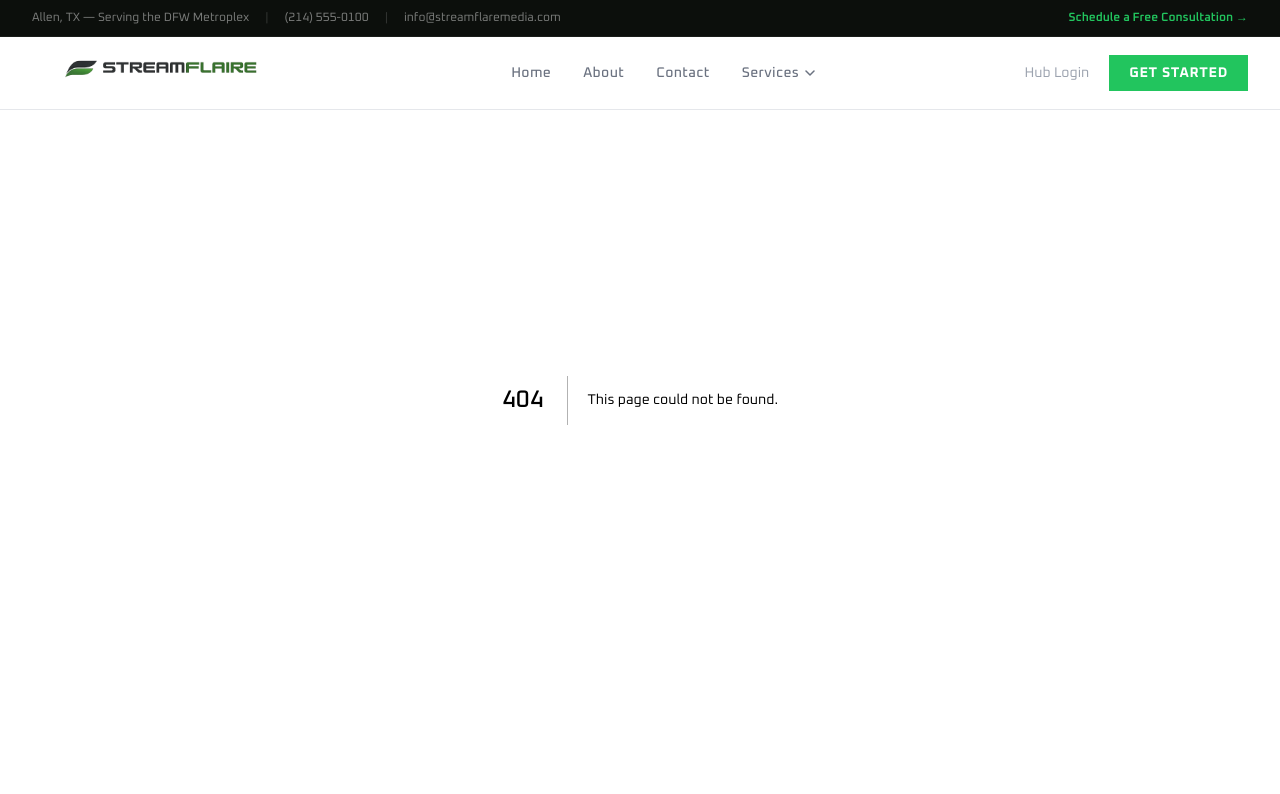
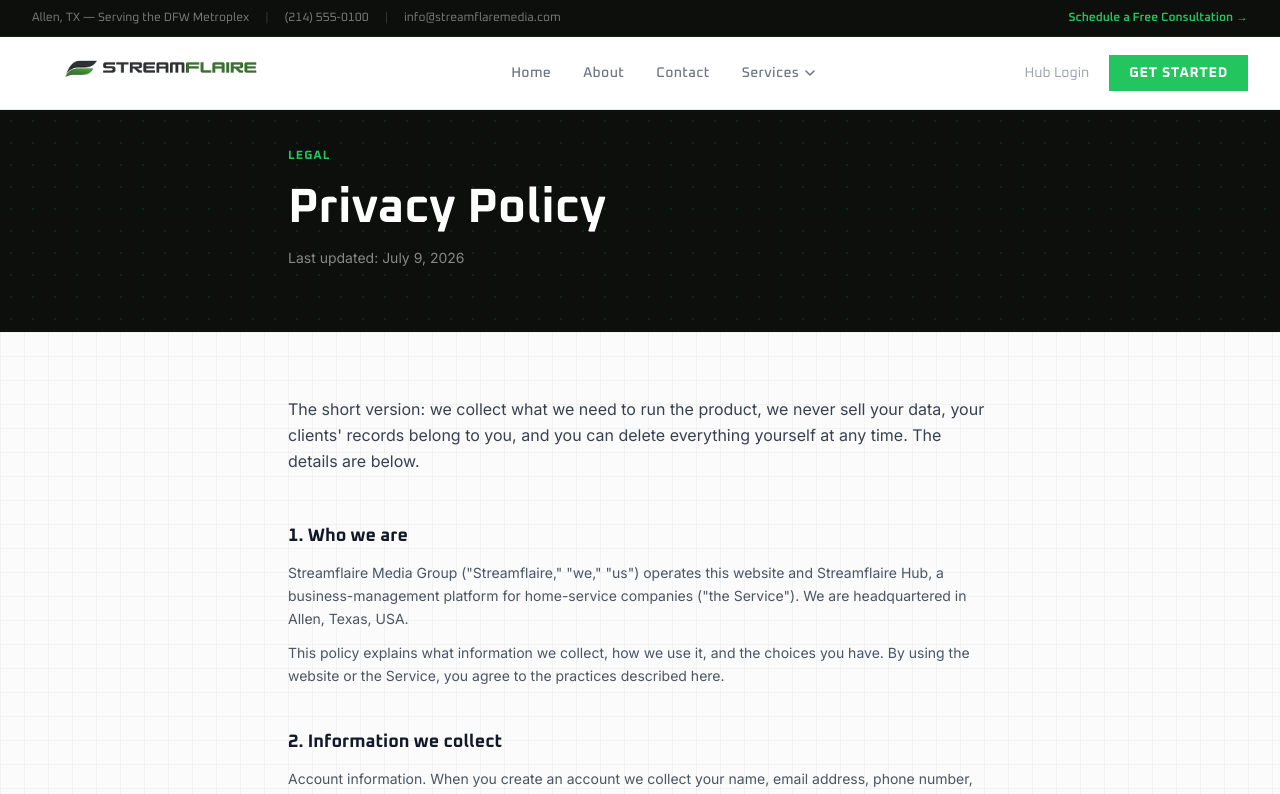
Before and after one commit to slyf3ll0w/knightlydigital, a Next.js app: page /privacy in a window 1280 px wide. Before the commit this address had no page. Shown: the top 794 px of the page. Built offline with nearby package versions, Linux system fonts and the light colour scheme.

Commit message:
feat: privacy policy page at /privacy (fixes dead footer link; store prerequisite)
Co-Authored-By: Claude Fable 5 <noreply@anthropic.com>

```diff
--- /dev/null
+++ b/app/privacy/page.tsx
@@ -0,0 +1,171 @@
+import type { Metadata } from 'next';
+import Link from 'next/link';
+
+export const metadata: Metadata = {
+  title: 'Privacy Policy',
+  description:
+    'How Streamflaire and Streamflaire Hub collect, use, and protect your information.',
+};
+
+const LAST_UPDATED = 'July 9, 2026';
+
+/* Generic policy covering both the marketing site and Streamflaire Hub.
+   Both app stores require a public privacy-policy URL, so this page is a
+   Play Store / App Store prerequisite — keep it accurate as features ship. */
+
+const sections: { heading: string; paragraphs: (string | React.ReactNode)[] }[] = [
+  {
+    heading: '1. Who we are',
+    paragraphs: [
+      'Streamflaire Media Group ("Streamflaire," "we," "us") operates this website and Streamflaire Hub, a business-management platform for home-service companies ("the Service"). We are headquartered in Allen, Texas, USA.',
+      'This policy explains what information we collect, how we use it, and the choices you have. By using the website or the Service, you agree to the practices described here.',
+    ],
+  },
+  {
+    heading: '2. Information we collect',
+    paragraphs: [
+      'Account information. When you create an account we collect your name, email address, phone number, and a password (stored only in hashed form). Business owners may also provide company details such as a business name, logo, service area, business hours, and branding.',
+      'Business records you create. The Service exists to manage your business, so we store the records you and your team create: clients and their contact details, service requests, quotes, invoices, appointments, payments you record, agreements, team chat messages, photos, and notes.',
+      'Automatically collected information. We collect limited technical information needed to run the Service — such as IP address, browser and device type, and login timestamps — for security and troubleshooting. We do not run third-party advertising trackers.',
+      'Push notification subscriptions. If you turn on notifications, we store the device subscription needed to deliver them. You can turn notifications off at any time in your profile or device settings.',
+    ],
+  },
+  {
+    heading: '3. Your clients’ information',
+    paragraphs: [
+      'Businesses using Streamflaire Hub upload and manage information about their own customers (names, contact details, addresses, job history). That information belongs to the business that entered it. We process it only to provide the Service to that business and never sell it or use it for advertising.',
+      'If you are a customer of a business that uses Streamflaire Hub and have questions about your information, please contact that business directly — they control their records.',
+    ],
+  },
+  {
+    heading: '4. How we use information',
+    paragraphs: [
+      'We use the information we collect to operate the Service: authenticating you, storing your business records, sending the emails and notifications you or your workflows trigger (for example quotes, invoices, booking confirmations, and reminders), preventing spam and abuse, providing support, and improving the product.',
+      'We do not sell personal information, and we do not share it with third parties for their own marketing.',
+    ],
+  },
+  {
+    heading: '5. AI features',
+    paragraphs: [
+      'Some features — such as the setup wizard and the built-in assistant — are powered by third-party AI models (currently Google Gemini). When you use these features, the relevant text you provide (and, for the assistant, relevant business records needed to answer your request) is sent to the AI provider to generate a response. We only send what is needed to power the feature you are using.',
+    ],
+  },
+  {
+    heading: '6. Service providers',
+    paragraphs: [
+      'We rely on a small number of vendors to run the Service, and they only receive the data required to do their job: cloud hosting and database infrastructure (Railway), transactional email delivery (Resend), bot and spam protection (Cloudflare Turnstile), and AI processing (Google). Payment processing, where offered, is handled by dedicated payment providers — we do not store full card numbers on our servers.',
+    ],
+  },
+  {
+    heading: '7. Cookies',
+    paragraphs: [
+      'We use essential cookies only — primarily a session cookie that keeps you signed in. We do not use advertising or cross-site tracking cookies.',
+    ],
+  },
+  {
+    heading: '8. Data retention and deletion',
+    paragraphs: [
+      'We keep your information for as long as your account is active. Business owners can permanently delete their account and company data at any time from Settings inside the app (Danger Zone → Delete account). Team members can ask the business owner or contact us to remove their account. Some records may persist briefly in encrypted backups before being cycled out.',
+    ],
+  },
+  {
+    heading: '9. Security',
+    paragraphs: [
+      'All traffic to the Service is encrypted in transit (HTTPS). Passwords are stored hashed, access to production systems is restricted, and client-facing links use unguessable tokens. No system is perfectly secure, but we take reasonable measures appropriate to the data we hold, and we will notify affected users of any breach as required by law.',
+    ],
+  },
+  {
+    heading: '10. Children',
+    paragraphs: [
+      'The website and the Service are business tools intended for adults. They are not directed to children under 13, and we do not knowingly collect information from children.',
+    ],
+  },
+  {
+    heading: '11. Changes to this policy',
+    paragraphs: [
+      'We may update this policy as the Service evolves. When we do, we will update the date at the top of this page, and for significant changes we will notify you in the app or by email.',
+    ],
+  },
+  {
+    heading: '12. Contact us',
+    paragraphs: [
+      <span key="contact">
+        Questions about this policy or your data? Email{' '}
+        <a
+          href="mailto:info@streamflaremedia.com"
+          className="font-medium underline underline-offset-2"
+          style={{ color: '#16A34A' }}
+        >
+          info@streamflaremedia.com
+        </a>{' '}
+        or reach out through our{' '}
+        <Link
+          href="/contact"
+          className="font-medium underline underline-offset-2"
+          style={{ color: '#16A34A' }}
+        >
+          contact page
+        </Link>
+        .
+      </span>,
+    ],
+  },
+];
+
+export default function PrivacyPage() {
+  return (
+    <>
+      {/* ── HERO ── */}
+      <section className="pt-[148px] pb-16 bg-dot-pattern" style={{ backgroundColor: '#0C0F0C' }}>
+        <div className="max-w-3xl mx-auto px-6 lg:px-8">
+          <p
+            className="text-xs font-bold uppercase tracking-widest mb-5"
+            style={{ color: '#22C55E', fontFamily: 'Oxanium, system-ui, sans-serif' }}
+          >
+            Legal
+          </p>
+          <h1
+            className="text-4xl sm:text-5xl font-bold text-white leading-tight mb-4"
+            style={{ fontFamily: 'Oxanium, system-ui, sans-serif' }}
+          >
+            Privacy Policy
+          </h1>
+          <p className="text-sm" style={{ color: 'rgba(255,255,255,0.5)' }}>
+            Last updated: {LAST_UPDATED}
+          </p>
+        </div>
+      </section>
+
+      {/* ── BODY ── */}
+      <section className="py-16 bg-paper">
+        <div className="max-w-3xl mx-auto px-6 lg:px-8">
+          <p className="text-base leading-relaxed text-gray-700 mb-12">
+            The short version: we collect what we need to run the product, we never sell your
+            data, your clients&apos; records belong to you, and you can delete everything
+            yourself at any time. The details are below.
+          </p>
+
+          <div className="flex flex-col gap-10">
+            {sections.map((s) => (
+              <div key={s.heading}>
+                <h2
+                  className="text-lg font-bold text-gray-900 mb-3"
+                  style={{ fontFamily: 'Oxanium, system-ui, sans-serif' }}
+                >
+                  {s.heading}
+                </h2>
+                <div className="flex flex-col gap-3">
+                  {s.paragraphs.map((p, i) => (
+                    <p key={i} className="text-sm leading-relaxed text-gray-600">
+                      {p}
+                    </p>
+                  ))}
+                </div>
+              </div>
+            ))}
+          </div>
+        </div>
+      </section>
+    </>
+  );
+}
```
